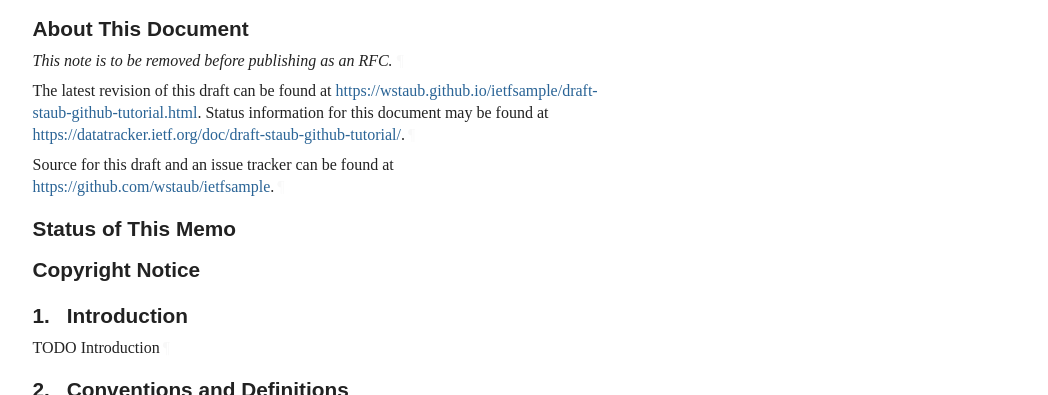
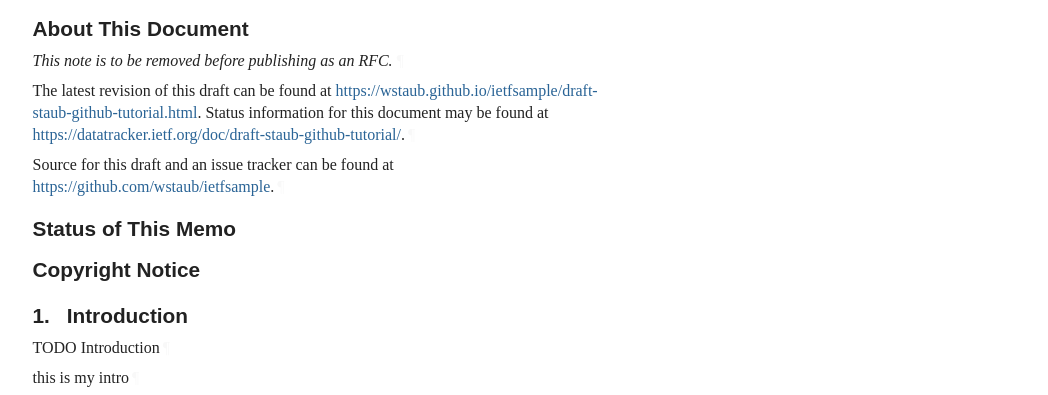
Before and after one commit to wstaub/ietfsample, a plain HTML site: page draft-staub-github-tutorial.html in a window 1280 px wide. Shown: the part 374-769 px from the top of the page, without its empty margins (92-1140 px from the left). Drawn offline with Linux system fonts and the light colour scheme; a web font is replaced by a local one.

Commit message:
Script updating gh-pages from 68ce5ac. [ci skip]

```diff
--- a/draft-staub-github-tutorial.html
+++ b/draft-staub-github-tutorial.html
@@ -1175,6 +1175,7 @@ svg {
 <a href="#section-1" class="section-number selfRef">1. </a><a href="#name-introduction" class="section-name selfRef">Introduction</a>
       </h2>
 <p id="section-1-1">TODO Introduction<a href="#section-1-1" class="pilcrow">¶</a></p>
+<p id="section-1-2">this is my intro<a href="#section-1-2" class="pilcrow">¶</a></p>
 </section>
 </div>
 <div id="conventions-and-definitions">
```
Also changed, not shown: draft-staub-github-tutorial.txt.
